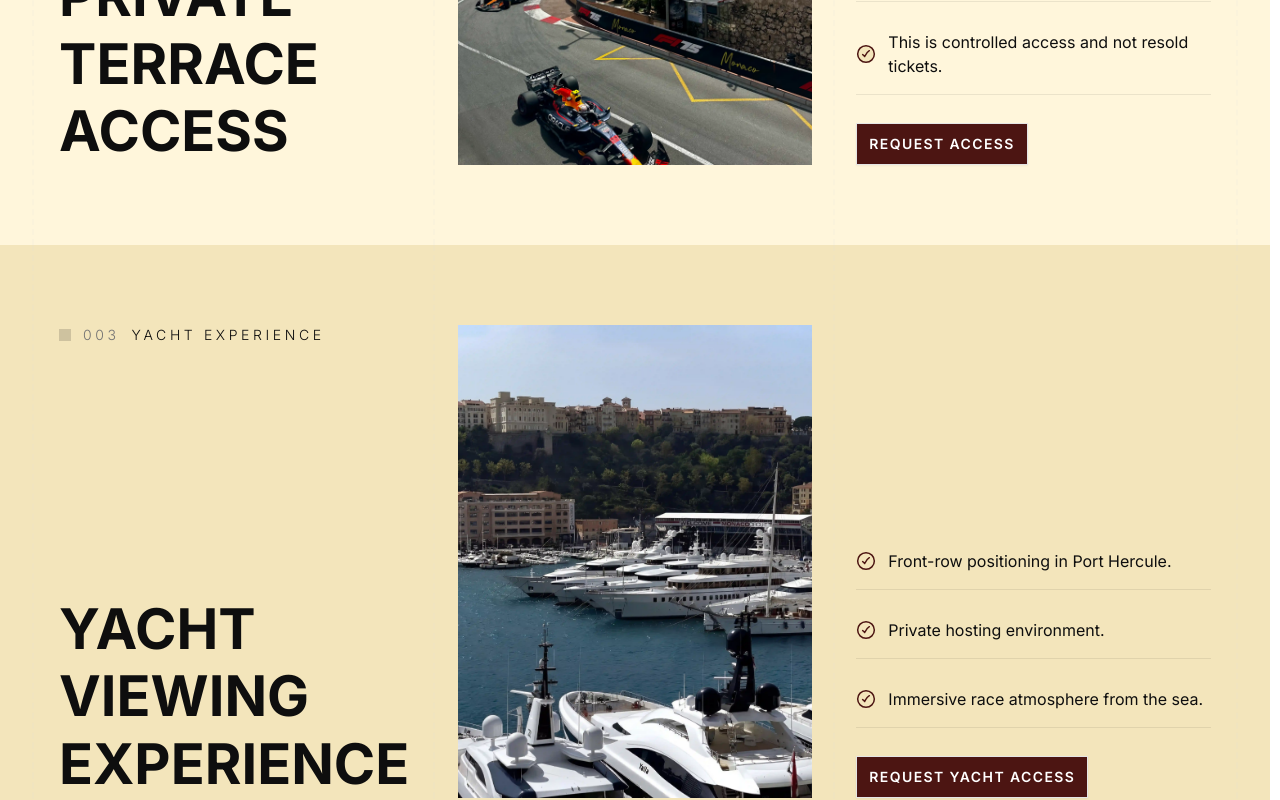
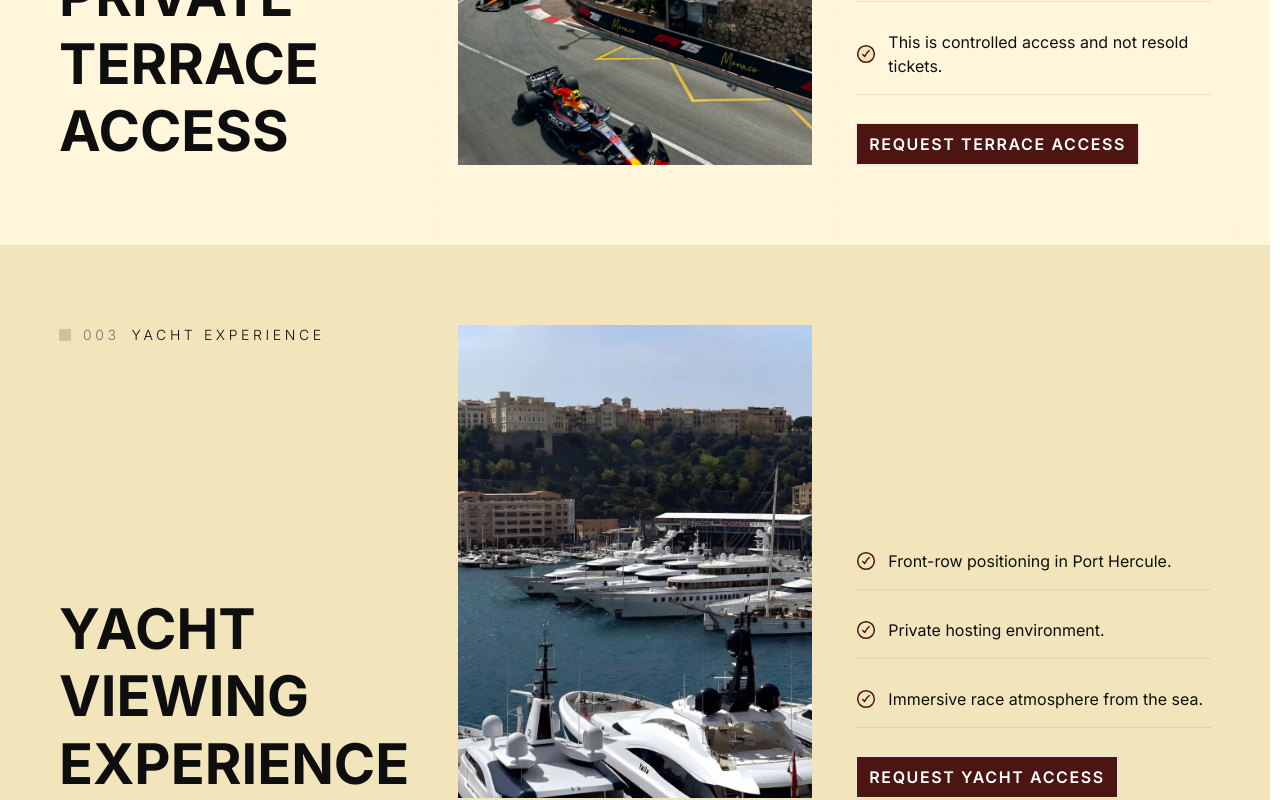
Before and after one commit to ping-media/circle-club, a Next.js app: page /monaco-f1-grand-prix in a window 1280 px wide. Shown: the part 1080-1880 px from the top of the page. Built offline with nearby package versions, Linux system fonts and the light colour scheme.

Commit message:
change the button text on monanco page

```diff
--- a/components/monaco-grand-prix/monaco-one-section.tsx
+++ b/components/monaco-grand-prix/monaco-one-section.tsx
@@ -73,10 +73,10 @@ const MonacoOneSection = () => {
             <motion.div variants={itemVariants} transition={{ duration: 0.6 }}>
               <Button
                 variant="outline"
-                className="w-full lg:w-auto text-sm rounded-none font-semibold uppercase tracking-[0.1em] px-3 py-5 bg-brown-100 text-white hover:bg-brown-100/90 hover:text-white transition-colors"
+                className="w-full lg:w-auto text-sm lg:text-base rounded-none font-semibold uppercase tracking-[0.1em] px-3 py-5 bg-brown-100 text-white hover:bg-brown-100/90 hover:text-white transition-colors"
                 asChild
               >
-                <Link href="/request-access">Request Access</Link>
+                <Link href="/request-access">Request Terrace Access</Link>
               </Button>
             </motion.div>
           </motion.div>
--- a/components/monaco-grand-prix/monaco-two-section.tsx
+++ b/components/monaco-grand-prix/monaco-two-section.tsx
@@ -73,7 +73,7 @@ const MonacoTwoSection = () => {
             <motion.div variants={itemVariants} transition={{ duration: 0.6 }}>
               <Button
                 variant="outline"
-                className="w-full lg:w-auto text-sm rounded-none font-semibold uppercase tracking-[0.1em] px-3 py-5 bg-brown-100 text-white hover:bg-brown-100/90 hover:text-white transition-colors"
+                className="w-full lg:w-auto text-sm lg:text-base rounded-none font-semibold uppercase tracking-[0.1em] px-3 py-5 bg-brown-100 text-white hover:bg-brown-100/90 hover:text-white transition-colors"
                 asChild
               >
                 <Link href="/request-access">Request Yacht Access</Link>
```
